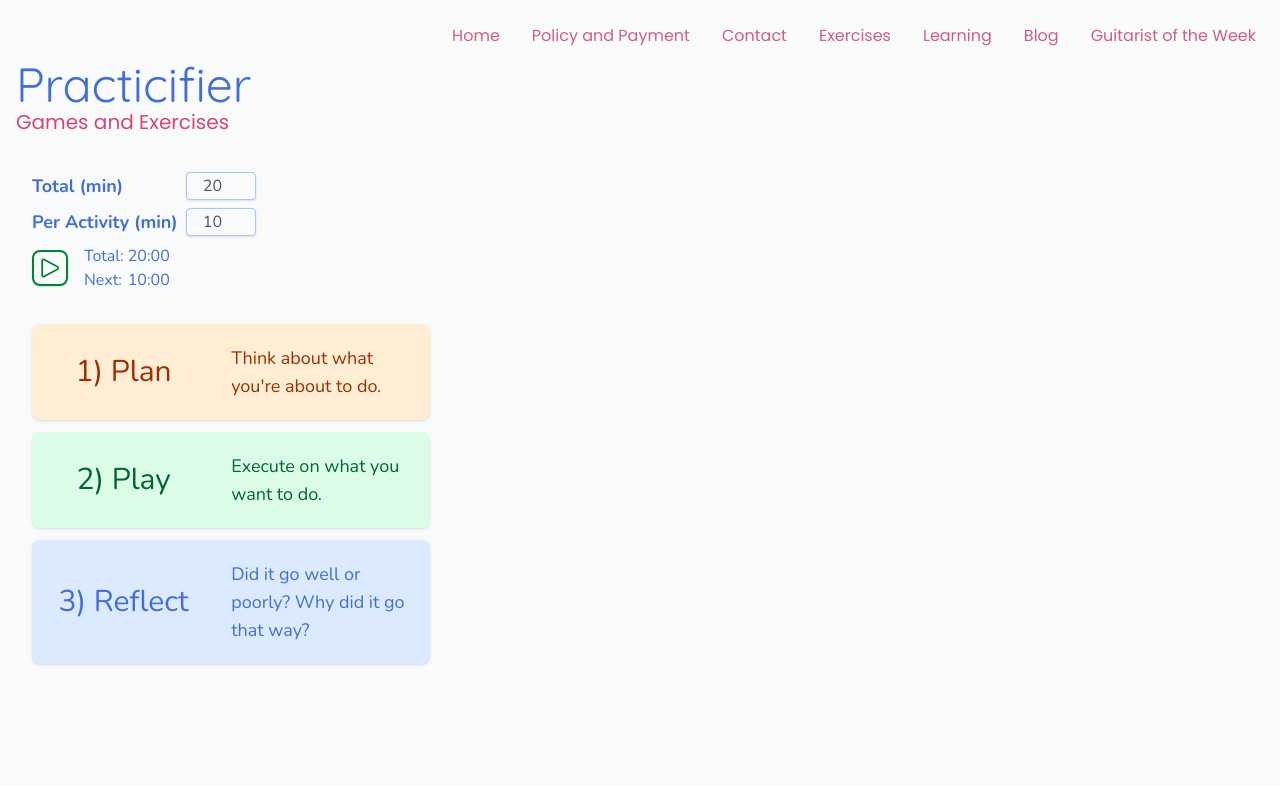
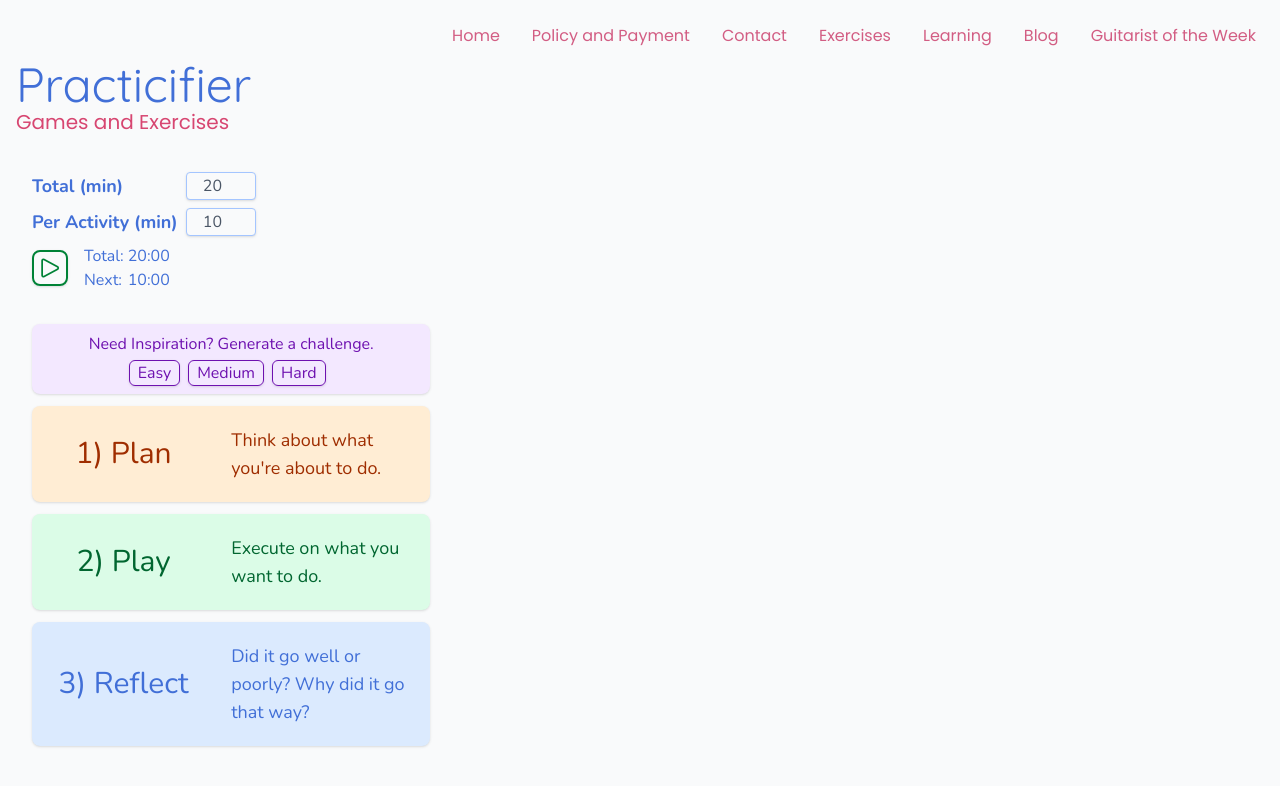
Before and after one commit to BenSievert/bensmusic.io, a SvelteKit app: page /exercises/practicifier in a window 1280 px wide. Shown: the top 786 px of the page. Built offline with nearby package versions, Linux system fonts and the light colour scheme.

Commit message:
challenges

```diff
--- a/src/components/Button.svelte
+++ b/src/components/Button.svelte
@@ -1,6 +1,10 @@
 <script lang="ts">
-    let {onclick, text } = $props();
+	let { onclick, text } = $props();
 </script>
-<button class="bg-primary-dark hover:bg-primary rounded-md px-3 py-1 text-white m-1 cursor-pointer" onclick={onclick}>
-    {text}
+
+<button
+	class="bg-primary-dark hover:bg-primary m-1 cursor-pointer rounded-md px-3 py-1 text-white"
+	{onclick}
+>
+	{text}
 </button>
--- a/src/components/Section.svelte
+++ b/src/components/Section.svelte
@@ -7,6 +7,10 @@
 	};
 </script>
 
-<div class="px-8 py-4 {disableTheme ? `` : colors[theme]} {className} {shiftable ? `absolute top-4 md:static` : ``}">
+<div
+	class="px-8 py-4 {disableTheme ? `` : colors[theme]} {className} {shiftable
+		? `absolute top-4 md:static`
+		: ``}"
+>
 	{@render children()}
 </div>
--- a/src/routes/exercises/practicifier/+page.svelte
+++ b/src/routes/exercises/practicifier/+page.svelte
@@ -1,166 +1,238 @@
 <script lang="ts">
 	import SitePage from '../../../components/SitePage.svelte';
 	import Section from '../../../components/Section.svelte';
-	import Input from "../../../components/Input.svelte";
-	import Checkbox from "../../../components/Checkbox.svelte";
-	import Button from "../../../components/Button.svelte";
+	import Input from '../../../components/Input.svelte';
+	import Checkbox from '../../../components/Checkbox.svelte';
+	import Button from '../../../components/Button.svelte';
 	import { tick } from 'svelte';
 	let totalTime = $state(20);
-	let taskTime = $state(10)
-	let timeLeft = $state(20 * 60)
+	let taskTime = $state(10);
+	let timeLeft = $state(20 * 60);
 	let tilNext = $state(10 * 60);
-	const blueTheme = {bg: `bg-blue-100`, text: `text-primary-dark`}
-	const greenTheme = { bg: `bg-green-100`, text: `text-green-800`}
-	const nextContent = {title: `Change Tasks`, desc: `Time to start working on something else.`, ...blueTheme}
+	const blueTheme = { bg: `bg-blue-100`, text: `text-primary-dark` };
+	const greenTheme = { bg: `bg-green-100`, text: `text-green-800` };
+	const nextContent = {
+		title: `Change Tasks`,
+		desc: `Time to start working on something else.`,
+		...blueTheme
+	};
 	let totalInterval;
-	let nextInterval
-	let paused = $state(true)
-	let changeState = $state(false)
+	let nextInterval;
+	let paused = $state(true);
+	let changeState = $state(false);
+	let suggestion = $state(``)
 
-	let changeContent = $state(nextContent)
-	const changeStates = []
+	let changeContent = $state(nextContent);
+	const changeStates = [];
 
 	const resetNext = (next: number) => {
-		clearInterval(nextInterval)
+		clearInterval(nextInterval);
 		tilNext = next;
 		tick().then(() => {
 			nextInterval = setInterval(() => {
 				if (tilNext == 0) {
-					changeState= true;
-					changeContent = nextContent
-					clearInterval(nextInterval)
+					changeState = true;
+					changeContent = nextContent;
+					clearInterval(nextInterval);
 					setTimeout(() => {
 						changeState = false;
-						resetNext(taskTime * 60)
-					}, 3500)
+						resetNext(taskTime * 60);
+					}, 3500);
 					return;
 				}
-				tilNext -= 1
-			}, 1000)
-		})
-	}
+				tilNext -= 1;
+			}, 1000);
+		});
+	};
+
+
 	let resetTimer = (left: number, next: number) => {
 		clearInterval(totalInterval);
-		clearInterval(nextInterval)
+		clearInterval(nextInterval);
 		timeLeft = left;
 		tilNext = next;
 		tick().then(() => {
 			totalInterval = setInterval(() => {
-
 				if (timeLeft == 0) {
-					clearInterval(totalInterval)
-					clearInterval(nextInterval)
+					clearInterval(totalInterval);
+					clearInterval(nextInterval);
 					changeState = true;
-					changeContent = {title: `Done`, desc: `You've completed the amount of practice you set.`, ...greenTheme};
+					changeContent = {
+						title: `Done`,
+						desc: `You've completed the amount of practice you set.`,
+						...greenTheme
+					};
 					return;
 				}
-				timeLeft -= 1
+				timeLeft -= 1;
+			}, 1000);
 
+			resetNext(next);
+		});
+	};
 
-			}, 1000)
+	const suggestions = [
+		[`Easy`, [`slower`, `faster`, `louder`, `quieter`, `staccato`, `legato`, `with even dynamics`]],
+		[
+			`Medium`,
+			[`emphasizing weak beats`, `in a different position`, `crescendo`, `decrescendo`, `swung`, `without looking at your hands`, `with a metronome`, `fast but quiet`, `quiet but fast`]
+		],
+		[
+			`Hard`,
+			[`in a different key`, `twice as fast`, `in a different time signature`, `with ornamentation`, `in a different mode`, `with different chord extensions`]
+		]
+	];
 
-			resetNext(next)
-
-		});
-	}
-
-
-	/*
-	const suggestions = {
-		easy: [
-				`slower`,
-				`faster`,
-				`louder`,
-				`quieter`,
-				`staccato`,
-				`legato`
-		],
-		medium: [`crescendo`,
-		`decrescendo`,
-		`swung`, `without looking at your hands`, `with a metronome`],
-		hard: [`in a different key`, `twice as fast`, `in a different time signature`, `add ornamentation`]
-
-	}
-
-	 */
-
-	const steps = ([
-		{title: `Plan`, desc: `Think about what you're about to do.`,  bg: `bg-orange-100`, text: `text-orange-800`},
-		{title: `Play`, desc: `Execute on what you want to do.`, ...greenTheme},
-		{title: `Reflect`, desc: `Did it go well or poorly? Why did it go that way?`, ...blueTheme},
-	]);
-
+	const steps = [
+		{
+			title: `Plan`,
+			desc: `Think about what you're about to do.`,
+			bg: `bg-orange-100`,
+			text: `text-orange-800`
+		},
+		{ title: `Play`, desc: `Execute on what you want to do.`, ...greenTheme },
+		{ title: `Reflect`, desc: `Did it go well or poorly? Why did it go that way?`, ...blueTheme }
+	];
 
 	const secondsToMinutes = (time: number, none = false) => {
 		const minutes = Math.floor(time / 60);
 		const seconds = time - minutes * 60;
 
-
-		return `${minutes < 10 ? `0${minutes}` : minutes }:${seconds < 10 ? `0${seconds}` : seconds}`
-
-	}
-
+		return `${minutes < 10 ? `0${minutes}` : minutes}:${seconds < 10 ? `0${seconds}` : seconds}`;
+	};
 </script>
 
 <SitePage title="Practicifier" subtitle="Games and Exercises">
 	<Section theme="secondary">
 		<div class="mb-2 inline-block">
-
-		<Input label="Total (min)" className="mb-2" bind:value={totalTime} onchange={(event) => {
-			let value = event.target.value
+			<Input
+				label="Total (min)"
+				className="mb-2"
+				bind:value={totalTime}
+				onchange={(event) => {
+					let value = event.target.value;
 					resetTimer(value * 60, taskTime * 60);
-
-		}}/>
-			<Input label="Per Activity (min)"  bind:value={taskTime} onchange={(event) => {
-			let value = event.target.value
+				}}
+			/>
+			<Input
+				label="Per Activity (min)"
+				bind:value={taskTime}
+				onchange={(event) => {
+					let value = event.target.value;
 					resetTimer(timeLeft, value * 60);
-
-		}}/>
+				}}
+			/>
 		</div>
 		<div>
-			<div class="flex items-center text-primary-dark">
-				<button class="rounded-lg border-2 shadow {paused ? `border-green-700 text-green-700` : `text-secondary-dark border-secondary-dark`} mr-4 p-0.5" onclick={() => {
-				if (paused)
-					resetTimer(timeLeft, tilNext)
+			<div class="text-primary-dark flex items-center">
+				<button
+					class="cursor-pointer rounded-lg border-2 shadow {paused
+						? `border-green-700 text-green-700`
+						: `text-secondary-dark border-secondary-dark`} mr-4 p-0.5"
+					onclick={() => {
+						if (paused) resetTimer(timeLeft, tilNext);
 						else {
 							clearInterval(totalInterval);
-					clearInterval(nextInterval)
+							clearInterval(nextInterval);
 						}
 						paused = !paused;
-			}}>
+					}}
+				>
 					{#if paused}
-						<svg xmlns="http://www.w3.org/2000/svg" fill="none" viewBox="0 0 24 24" stroke-width="1.5" stroke="currentColor" class="size-7">
-							<path stroke-linecap="round" stroke-linejoin="round" d="M5.25 5.653c0-.856.917-1.398 1.667-.986l11.54 6.347a1.125 1.125 0 0 1 0 1.972l-11.54 6.347a1.125 1.125 0 0 1-1.667-.986V5.653Z" />
+						<svg
+							xmlns="http://www.w3.org/2000/svg"
+							fill="none"
+							viewBox="0 0 24 24"
+							stroke-width="1.5"
+							stroke="currentColor"
+							class="size-7"
+						>
+							<path
+								stroke-linecap="round"
+								stroke-linejoin="round"
+								d="M5.25 5.653c0-.856.917-1.398 1.667-.986l11.54 6.347a1.125 1.125 0 0 1 0 1.972l-11.54 6.347a1.125 1.125 0 0 1-1.667-.986V5.653Z"
+							/>
 						</svg>
 					{:else}
-						<svg xmlns="http://www.w3.org/2000/svg" fill="none" viewBox="0 0 24 24" stroke-width="1.5" stroke="currentColor" class="size-7">
-							<path stroke-linecap="round" stroke-linejoin="round" d="M15.75 5.25v13.5m-7.5-13.5v13.5" />
+						<svg
+							xmlns="http://www.w3.org/2000/svg"
+							fill="none"
+							viewBox="0 0 24 24"
+							stroke-width="1.5"
+							stroke="currentColor"
+							class="size-7"
+						>
+							<path
+								stroke-linecap="round"
+								stroke-linejoin="round"
+								d="M15.75 5.25v13.5m-7.5-13.5v13.5"
+							/>
 						</svg>
 					{/if}
-
-
 				</button>
 				<div>
-			<div class="flex justify-between text-primary-dark"><div class="mr-1">Total:</div>{secondsToMinutes(timeLeft)}</div>
-				{#if timeLeft > tilNext}<div class="flex justify-between"><div class="mr-1">Next:</div> {secondsToMinutes(tilNext)}</div>{/if}
+					<div class="text-primary-dark flex justify-between">
+						<div class="mr-1">Total:</div>
+						{secondsToMinutes(timeLeft)}
+					</div>
+					{#if timeLeft > tilNext}<div class="flex justify-between">
+							<div class="mr-1">Next:</div>
+							{secondsToMinutes(tilNext)}
+						</div>{/if}
 				</div>
 			</div>
 		</div>
 	</Section>
 	<Section theme="secondary" className="inline-block">
 		<div class="relative">
-	<div class="{changeContent.bg} {changeContent.text} absolute md:w-1/2 shadow top-22 bottom-22 left-0 right-0 flex justify-center items-center rounded-lg z-30 {changeState ? `opacity-100` : `opacity-0`} transition-opacity duration-300 ease-in">
+			<div
+				class="{changeContent.bg} {changeContent.text} absolute top-22 right-0 bottom-22 left-0 flex items-center justify-center rounded-lg shadow md:w-1/2 {changeState
+					? `z-30 opacity-100`
+					: `z-10 opacity-0`} transition-opacity duration-300 ease-in"
+			>
 				<div class="text-center">
 					<div class="text-2xl md:text-3xl">{changeContent.title}</div>
-		<div class="text-lg px-3">{changeContent.desc}</div>
+					<div class="px-3 text-lg">{changeContent.desc}</div>
 				</div>
 			</div>
-	{#each steps as {bg, text, title, desc}, i}
-	<div class="shadow {bg} {text} px-2 py-5 rounded-lg md:w-1/2 mb-3 {changeState ? `opacity-0` : `opacity-100`} transition-opacity duration-400 ease-in" >
+			<div class="text-center shadow bg-purple-100 text-purple-800 mb-3 rounded-lg px-2 py-2 md:w-1/2 {changeState
+						? `z-10 opacity-0`
+						: `z-50 opacity-100`} transition-opacity duration-400 ease-in">
+					<div>
+						Need Inspiration? Generate a challenge.
+						<div>
+							{#each suggestions as [difficulty, challenges], i}
+								<button
+										class="relative z-40 mt-1 mr-2 cursor-pointer rounded-md border px-2 shadow hover:border-purple-600 hover:text-purple-600"
+										onclick={() => {
+												let newSuggestion
+												do {
+												const randomInt = Math.floor(Math.random() * (challenges.length))
+												console.log(randomInt)
+												newSuggestion = challenges[randomInt]
+												} while (newSuggestion == suggestion)
+												suggestion = newSuggestion
+
+											}}
+								>{difficulty}</button
+								>
+							{/each}
+						</div>
+						{#if suggestion}
+							<div class="mt-2">Try playing {suggestion}</div>
+						{/if}
+					</div>
+			</div>
+			{#each steps as { bg, text, title, desc }, i}
+				<div
+					class="shadow {bg} {text} mb-3 rounded-lg px-2 py-5 md:w-1/2 {changeState
+						? `z-10 opacity-0`
+						: `z-50 opacity-100`} transition-opacity duration-400 ease-in"
+				>
 					<div class="text-center">
-		<div class="grid grid-cols-2 items-center justify-between-between">
-			<span class="mr-6 text-2xl md:text-3xl whitespace-nowrap">{i + 1}) {title}</span>
-			<span class="md:text-lg text-left">{@html desc}</span>
+						<div class="justify-between-between grid grid-cols-2 items-center">
+							<span class="mr-6 text-2xl whitespace-nowrap md:text-3xl">{i + 1}) {title}</span>
+							<span class="text-left md:text-lg">{@html desc}</span>
 						</div>
 
 					</div>
@@ -168,5 +240,4 @@
 			{/each}
 		</div>
 	</Section>
-
 </SitePage>
--- a/src/routes/learning/+page.svelte
+++ b/src/routes/learning/+page.svelte
@@ -12,7 +12,11 @@
 			link: `introduction-part-two`,
 			desc: `Continuing learning the basics of music theory.`
 		},
-		{title: `Effective Practice`, link: `effective-practice`, desc: `Learn how to practice effectively and make the most of your time.`}
+		{
+			title: `Effective Practice`,
+			link: `effective-practice`,
+			desc: `Learn how to practice effectively and make the most of your time.`
+		}
 	];
 </script>
 
```
Also changed, not shown: src/components/Input.svelte (+10 -11 lines), src/routes/learning/effective-practice/+page.svelte (+9 -8 lines). Lines whose indentation alone changed are shown as unchanged.
